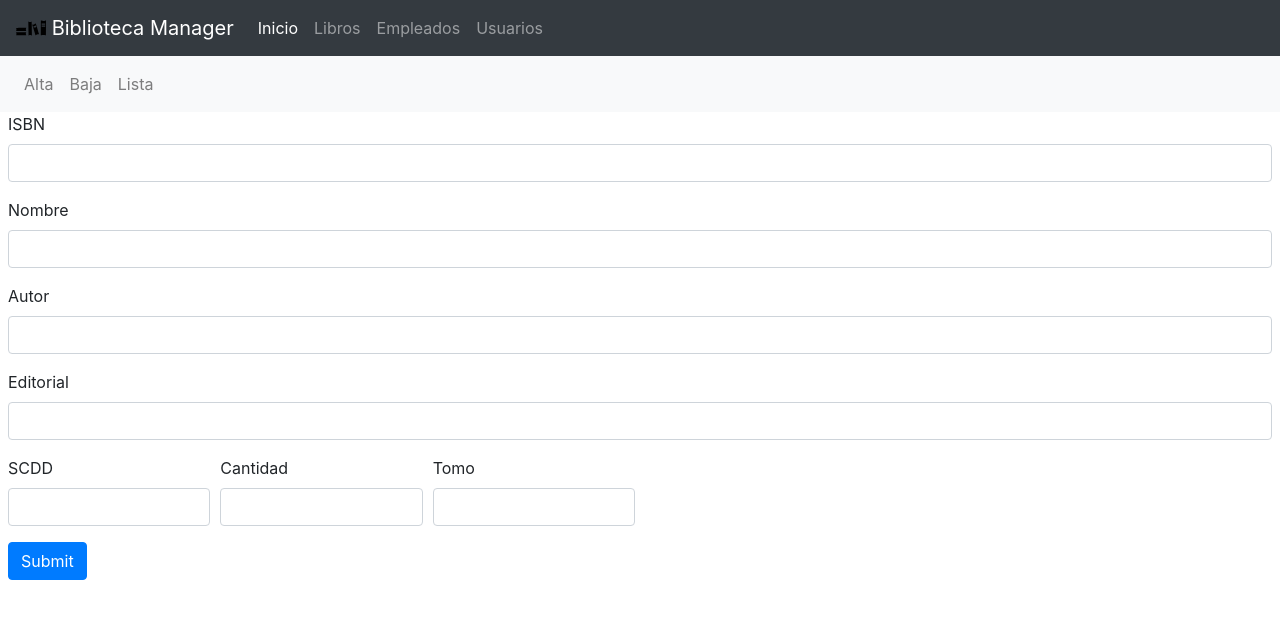
After one commit to JorgeA-Z/Biblioteca-Manager, a Flask app: page /libros/altas in a window 1280 px wide. The commit adds this page. Shown: the top 619 px of the page. Run offline with Flask 2, Linux system fonts and the light colour scheme.

Commit message:
Formulario para libros_altas diseñado. Los botones aun no funcionan

```diff
--- a/app/app.py
+++ b/app/app.py
@@ -10,6 +10,10 @@ def index():
 def libros():
     return render_template('libros.html')
 
+@app.route('/libros/altas')
+def libros_altas():
+    return render_template('libros_altas.html')
+
 @app.route('/empleados')
 def empleados():
     return render_template('empleados.html')
--- a/app/static/js/layout.js
+++ b/app/static/js/layout.js
@@ -1 +1,3 @@
-alert("Hola mundo")
+function Submitt() {
+    alert("Formulario enviado correctamente")
+}
--- a/app/templates/libros.html
+++ b/app/templates/libros.html
@@ -5,7 +5,7 @@
     <div class="collapse navbar-collapse" id="navbarNav">
       <ul class="navbar-nav">
         <li class="nav-item">
-          <a class="nav-link" href="#">Alta<span class="sr-only">(current)</span></a>
+          <a class="nav-link" href="/libros/altas">Alta<span class="sr-only">(current)</span></a>
         </li>
         <li class="nav-item">
           <a class="nav-link" href="#">Baja</a>
@@ -20,8 +20,6 @@
 {% block title %}Libros{% endblock %}
 
 {% block body %}
-<div class="d-flex align-items-center">
-    <strong>Nothing to see here yet!!</strong>
-    <div class="spinner-border ml-auto" role="status" aria-hidden="true"></div>
-  </div>
+  {% block formulario %}
+  {% endblock %}
 {% endblock %}
--- /dev/null
+++ b/app/templates/libros_altas.html
@@ -0,0 +1,40 @@
+{% extends './libros.html' %}
+{% block title %}Libros altas{% endblock %}
+
+{% block formulario %}
+<script src="{{ url_for('static', filename='js/layout.js') }}"></script>
+<form>
+    <div class="form-group px-2">
+        <label for="ISBN">ISBN</label>
+        <input type="text" class="form-control" id="ISBN">
+    </div>
+    <div class="form-group px-2">
+        <label for="Nombre">Nombre</label>
+        <input type="text" class="form-control" id="Nombre">
+    </div>
+    <div class="form-group px-2">
+        <label for="Nombre">Autor</label>
+        <input type="text" class="form-control" id="Autor">
+    </div>
+    <div class="form-group px-2">
+        <label for="Nombre">Editorial</label>
+        <input type="text" class="form-control" id="Editorial">
+    </div>
+    <div class="form-row px-2">
+        <div class="form-group col-md-2">
+            <label for="SCDD">SCDD</label>
+            <input type="text" class="form-control" id="SCDD">
+        </div>
+        <div class="form-group col-md-2">
+            <label for="Cantidad">Cantidad</label>
+            <input type="text" class="form-control" id="Cantidad">
+        </div>
+        <div class="form-group col-md-2">
+            <label for="Tomo">Tomo</label>
+            <input type="text" class="form-control" id="Tomo">
+        </div>
+    </div>
+    <button type="submit" class="btn btn-primary small ml-2" onclick=Submitt()>Submit</button>
+
+</form>
+{% endblock %}
```
